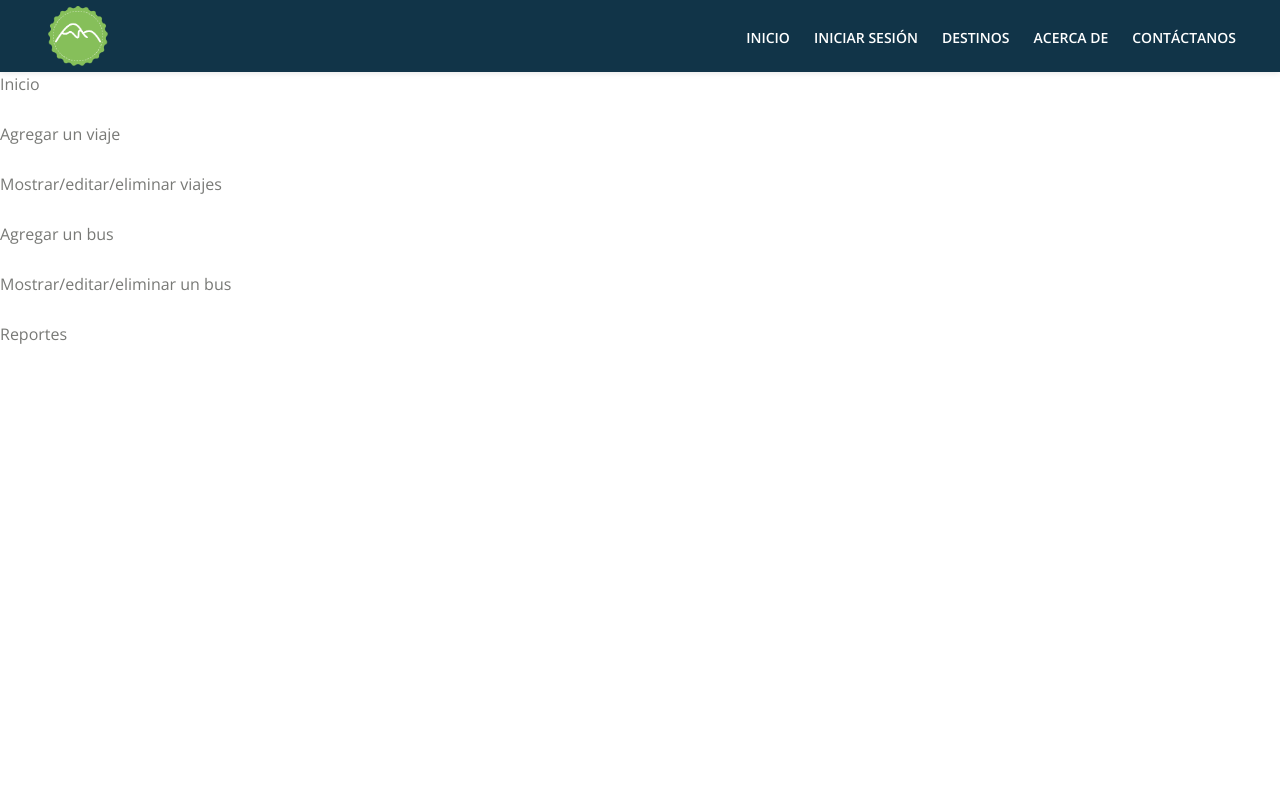
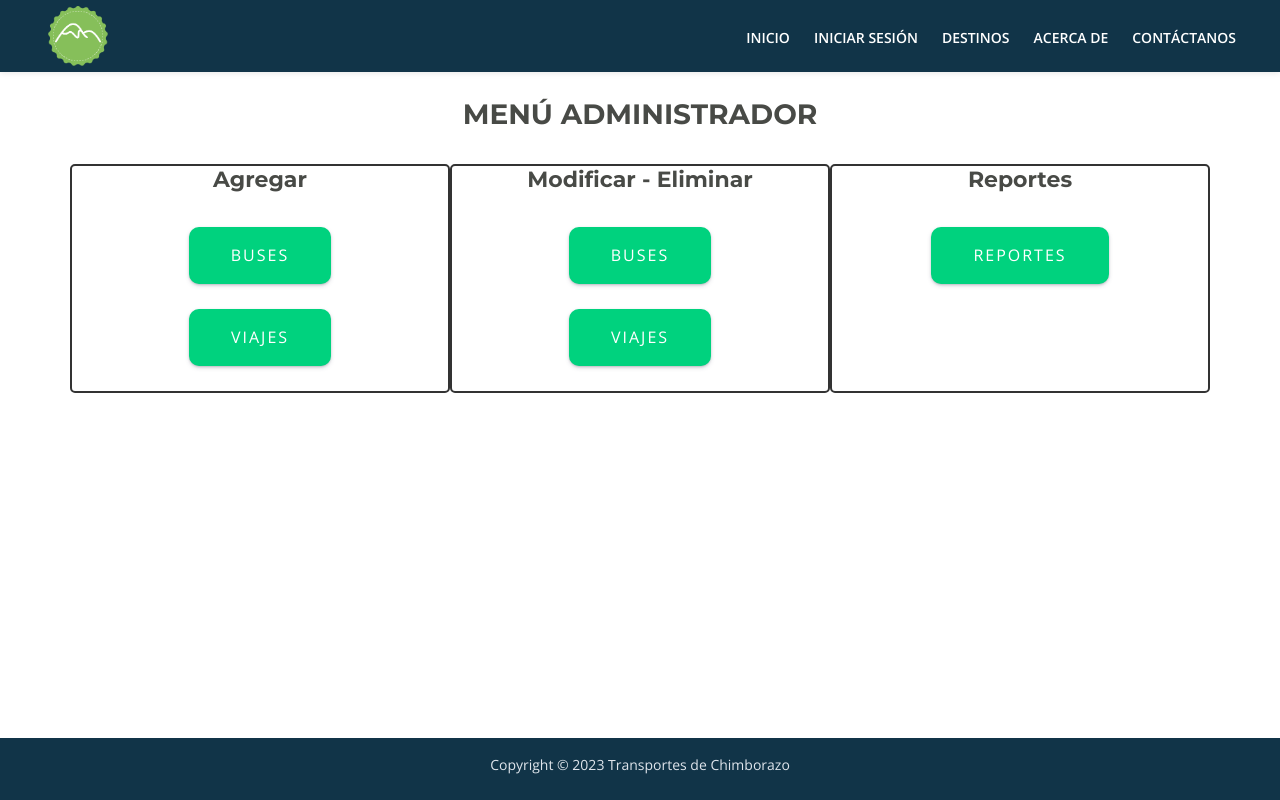
Before and after one commit to Gokruzk/book_fligths_travels, a PHP site: page /Proyecto/Vista/admin.php in a window 1280 px wide. Run offline with PHP 8.4, Linux system fonts and the light colour scheme.

Commit message:
arreglo administrador

```diff
--- a/CSS/Estilos.css
+++ b/CSS/Estilos.css
@@ -0,0 +1,35 @@
+/* boton admin */
+.btnAdmin {
+    background-color: #00d27e;
+    padding: 14px 40px;
+    color: #fff;
+    text-transform: uppercase;
+    letter-spacing: 2px;
+    cursor: pointer;
+    border-radius: 10px;
+    border: 2px dashed #00d27e;
+    box-shadow: rgba(50, 50, 93, 0.25) 0px 2px 5px -1px, rgba(0, 0, 0, 0.3) 0px 1px 3px -1px;
+    transition: .4s;
+}
+
+.btnAdmin span:last-child {
+    display: none;
+}
+
+.btnAdmin:hover {
+    transition: .4s;
+    border: 2px dashed #00d27e;
+    background-color: #fff;
+    color: #00d27e;
+}
+
+.btnAdmin:active {
+    background-color: #00d27e;
+}
+
+#ParaSecciones {
+    border: 2px solid #333;
+    border-radius: 5px;
+}
+
+/* fin del boton admin */
--- a/CSS/styles.css
+++ b/CSS/styles.css
@@ -1749,6 +1749,11 @@ screen and (-ms-high-contrast: none) {
   padding-bottom: 0.5rem;
   background-color: #113448;
   text-align: center;
+  position: absolute;
+  bottom: 0;
+  width: 100%;
+  color: white;
+
 }
 
 .copyright p,
@@ -2832,4 +2837,5 @@ a:hover.back-to-top {
 
 
 
+
 /* end of navigation */
--- a/Proyecto/Vista/admin.php
+++ b/Proyecto/Vista/admin.php
@@ -19,50 +19,71 @@
     <link href="../../CSS/swiper.css" rel="stylesheet">
     <link href="../../CSS/magnific-popup.css" rel="stylesheet">
     <link href="../../CSS/styles.css" rel="stylesheet">
+    <link href="../../CSS/Estilos.css" rel="stylesheet">
+
 
     <!-- Favicon  -->
     <link rel="icon" href="../../images/favicon.png">
 </head>
 
 <body>
-
     <?php
     include_once('menu.html');
     ?>
-    <a href="../../index.html">Inicio</a>
+    <br>
+    <center>
+        <h2>MENÚ ADMINISTRADOR</h2>
+    </center>
+    <br>
+    <div class="container">
+        <div class="row">
+            <div class="col-4" id="ParaSecciones">
+                <center>
+                    <h3>Agregar</h3>
+                    <br>
+                    <a href="../Controlador/handler.php?value=8">
+                        <button class="btnAdmin">Buses</button>
+                    </a>
+                    <br> <br>
+                    <a href="../Controlador/handler.php?value=6">
+                        <button class="btnAdmin">Viajes</button>
+                    </a>
+                    <br> <br>
+                </center>
+            </div>
 
+            <div class="col-4" id="ParaSecciones">
+                <center>
+                    <h3>Modificar - Eliminar</h3>
+                    <br>
+                    <a href="../Controlador/handler.php?value=10">
+                        <button class="btnAdmin">Buses</button>
+                    </a>
+                    <br> <br>
+                    <a href="../Controlador/handler.php?value=7">
+                        <button class="btnAdmin">Viajes</button>
+                    </a>
+                    <br> <br>
+                </center>
+            </div>
 
+            <div class="col-4" id="ParaSecciones">
+                <center>
+                    <h3>Reportes</h3>
+                    <br>
+                    <a href="../Controlador/handler.php?value=4">
+                        <button class="btnAdmin">Reportes</button>
+                    </a>
+                    <br> <br>
+                </center>
+            </div>
 
-    <br>
-    <br>
+        </div>
+    </div>
 
-    <a href="../Controlador/handler.php?value=6">Agregar un viaje</a>
-
-    <br>
-    <br>
-
-    <a href="../Controlador/handler.php?value=7">
-        Mostrar/editar/eliminar viajes
-    </a>
-
-    <br>
-    <br>
-
-    <a href="../Controlador/handler.php?value=8">Agregar un bus</a>
-
-    <br>
-    <br>
-
-    <a href="../Controlador/handler.php?value=10">Mostrar/editar/eliminar un bus</a>
-
-    <br>
-    <br>
-
-    <a href="../Controlador/handler.php?value=4">Reportes</a>
-
-    <br>
-
-
+    <?php
+    include_once('footer.html');
+    ?>
 
     <script src="../../JS/jquery.min.js"></script> <!-- jQuery for Bootstrap's JavaScript plugins -->
     <script src="../../JS/popper.min.js"></script> <!-- Popper tooltip library for Bootstrap -->
--- /dev/null
+++ b/Proyecto/Vista/footer.html
@@ -0,0 +1,11 @@
+<!-- Copyright -->
+<div class="copyright">
+    <div class="container">
+      <div class="row">
+        <div class="col-lg-12">
+          <p class="p-small">Copyright © 2023 <a href="">Transportes de Chimborazo</a></p>
+        </div> <!-- end of col -->
+      </div> <!-- enf of row -->
+    </div> <!-- end of container -->
+  </div> <!-- end of copyright -->
+  <!-- end of copyright -->
```
